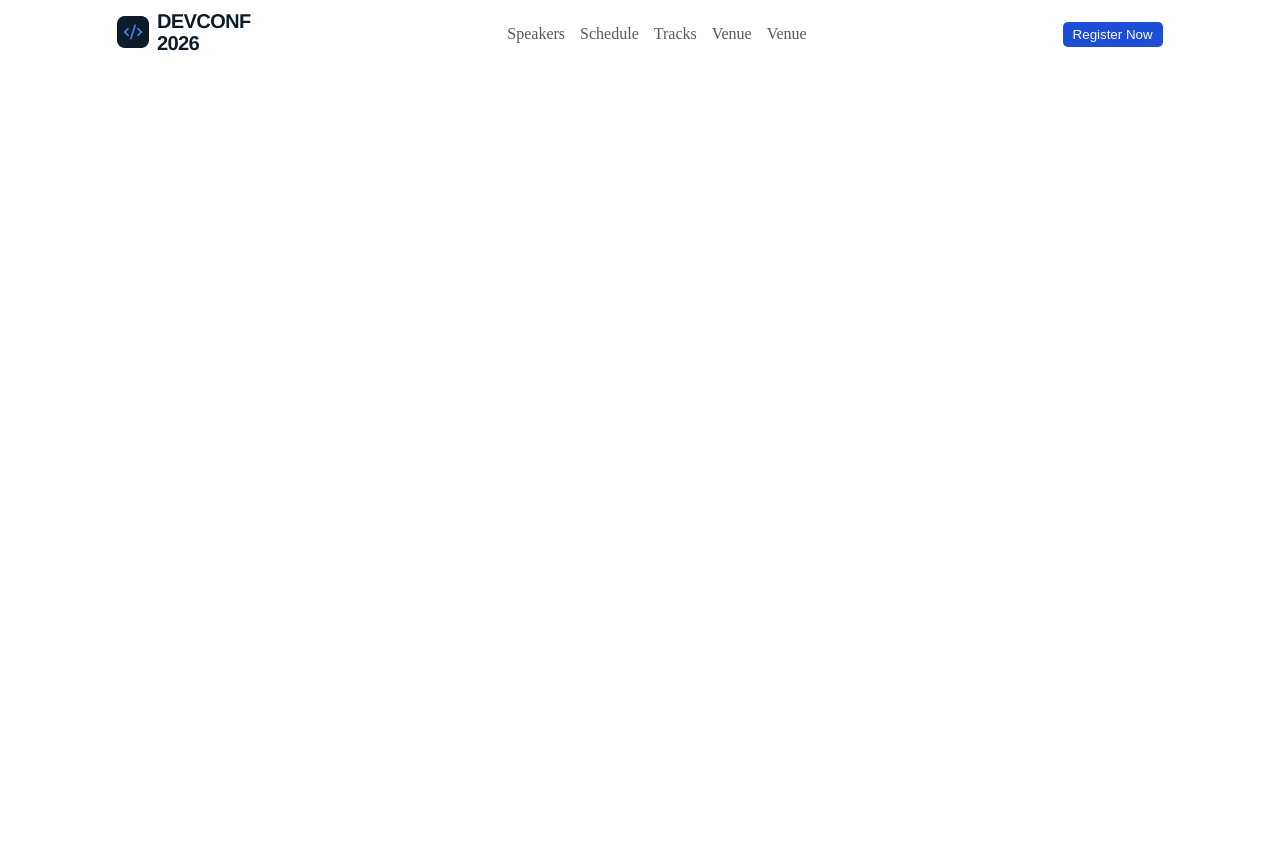
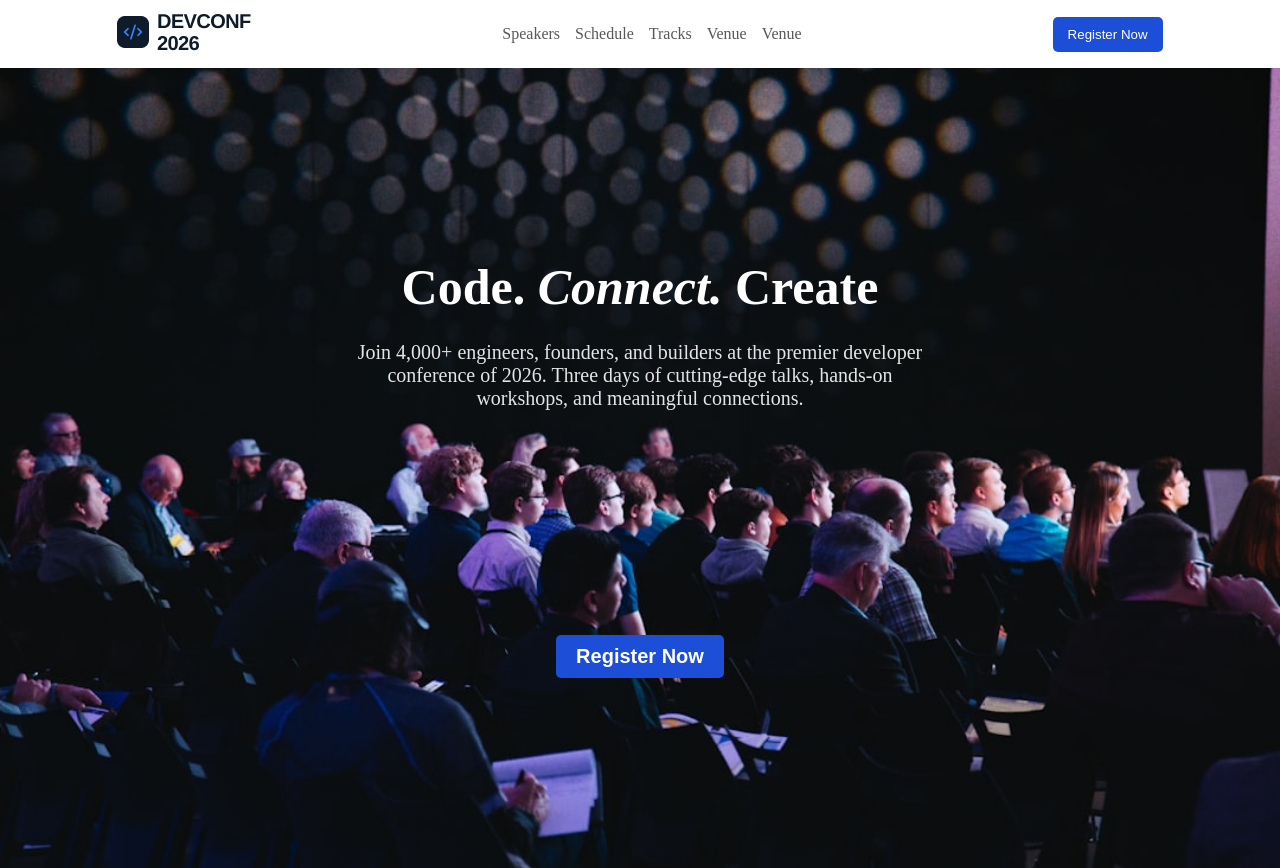
Before and after one commit to tanvirislam-444/assignment-1, a plain HTML site: page index.html in a window 1280 px wide. Before the commit the page ends 800 px from the top, so only its background shows below. Drawn offline with Linux system fonts and the light colour scheme.

Commit message:
banner section done

```diff
--- a/index.html
+++ b/index.html
@@ -7,6 +7,7 @@
     <title>First assignment</title>
 </head>
 <body>
+    <!-- header section start  -->
     <header>
         <nav class="container">
             <div class="box-a">
@@ -26,5 +27,14 @@
             </div>
         </nav>
     </header>
+    <!-- banner section start  -->
+     <section class="banner">
+        <div class="box-d">
+            <h1>Code. <em>Connect.</em> Create</h1>
+            <p>Join 4,000+ engineers, founders, and builders at the premier developer conference of 2026. Three days of cutting-edge talks, hands-on workshops, and meaningful connections.</p>
+            <button>Register Now</button>
+
+        </div>
+     </section>
 </body>
 </html>
--- a/style.css
+++ b/style.css
@@ -2,11 +2,11 @@
     padding: 0;
     margin: 0;
 }
+/* header section start  */
 .container{
     display: flex;
     justify-content: space-between;
     padding: 10px 15px;
-    text-align: center;
     align-items: center;
     margin: 0 8%;
 }
@@ -22,10 +22,46 @@
     color: #585858;
 }
 .container .box-c button{
-    padding: 5px 10px;
+    padding: 10px 15px;
     color: #ffffff;
     background-color: #1D4ED8;
     border-radius: 5px;
     border: none;
-
 }
+/* banner section start  */
+.banner{
+    text-align: center;
+    background-image: url(./B14-A01-DevConf-2026/assets/banner.jpg);
+    background-size: cover;
+    background-position: center;
+    background-repeat: no-repeat;
+    height: 100vh;
+    align-items: center;
+    display: flex;
+    justify-content: center;
+}
+.box-d{
+    position: relative;
+    width: 600px;
+    color: white;
+}
+.box-d h1{
+    font-size: 50px;
+    font-weight: 700;
+    margin-bottom: 25px;
+}
+.box-d p{
+    font-size: 20px;
+    color: #e5e5e5;
+    margin-bottom: 45px;
+}
+.box-d button{
+    padding: 10px 20px;
+    font-size: 20px;
+    font-weight: bold;
+    color:#ffffff;
+    background: #1D4ED8;
+    border: none;
+    border-radius: 5px;
+    margin-top: 30%;
+}
```
